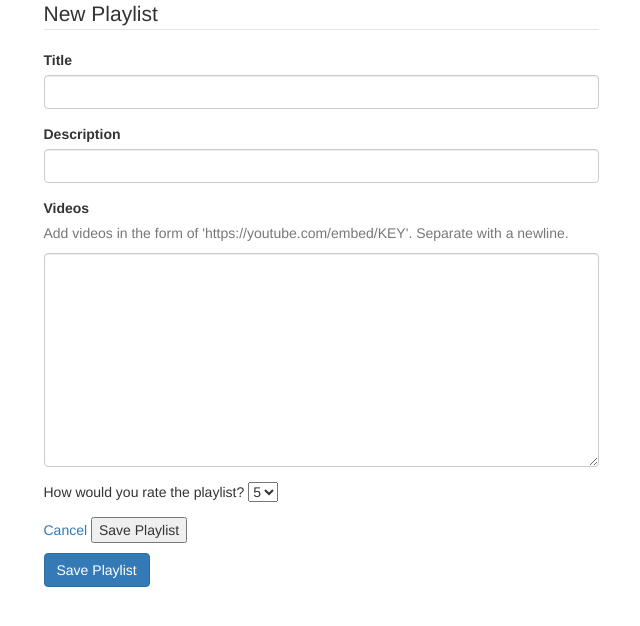
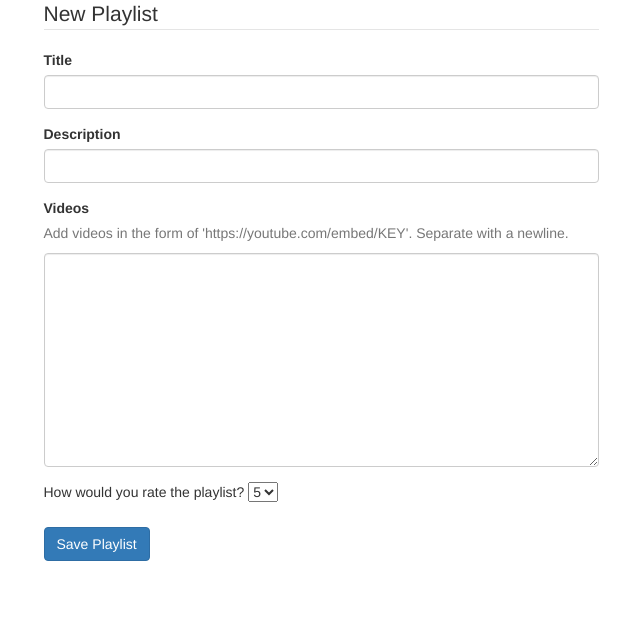
Before and after one commit to SamuelFolledo/Playlister, a Flask app: page /playlists/new in a window 1280 px wide. Shown: the part 73-699 px from the top of the page, without its empty margins (319-959 px from the left). Run offline with Flask 2, Linux system fonts and the light colour scheme; some libraries are stand-ins or nearby versions.

Commit message:
Adding Procfile

```diff
--- a/templates/partials/playlists_form.html
+++ b/templates/partials/playlists_form.html
@@ -26,10 +26,9 @@
             <option value=1>1</option>
         </select>
     </div>
-
 </fieldset>
 
 <p>
-    <a href='/'>Cancel</a>
-    <button type='submit'>Save Playlist</button> <!-- BUTTON -->
+    <!-- <a href='/'>Cancel</a>
+    <button type='submit'>Save Playlist</button>  -->
 </p>
```
Also changed, not shown: requirements.txt (+7 -0 lines), ReadMe.md, 1 other file.
